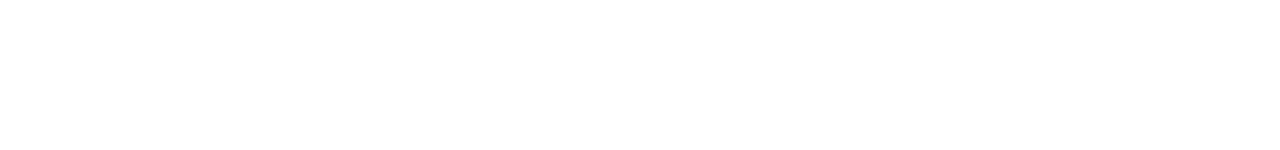
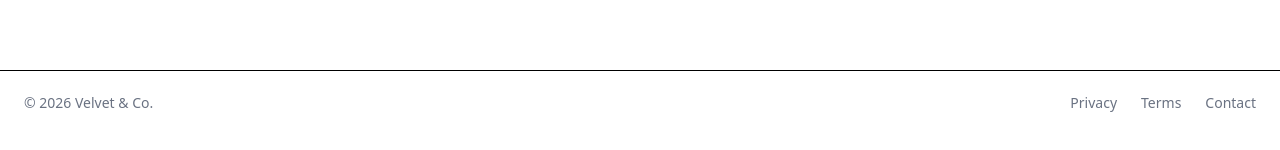
Before and after one commit to albin8800/Velvet-Vine-Frontend, a Next.js app: page / in a window 1280 px wide. Shown: the part 234-384 px from the top of the page. Built offline with nearby package versions, Linux system fonts and the light colour scheme; no server answers.

Commit message:
feat: simple footer added

```diff
--- a/app/layout.js
+++ b/app/layout.js
@@ -2,6 +2,7 @@
 import "./globals.css";
 import { AuthProvider } from "@/context/AuthContext";
 import Header from "@/components/Header";
+import Footer from "@/components/Footer";
 
 const poppins = Poppins({
   subsets: ["latin"],
@@ -24,6 +25,7 @@
           <main>
             {children}
           </main>
+          <Footer />
         </AuthProvider>
       </body>
     </html>
--- /dev/null
+++ b/components/Footer.jsx
@@ -0,0 +1,25 @@
+export default function Footer() {
+  return (
+    <footer className="h-16 border-t bg-white mt-20">
+      <div className="max-w-7xl mx-auto h-full px-6 flex items-center justify-between text-sm text-gray-500">
+
+        <p className="whitespace-nowrap">
+          © {new Date().getFullYear()} Velvet & Co.
+        </p>
+
+        <div className="flex gap-6">
+          <a href="/privacy" className="hover:text-gray-900 transition">
+            Privacy
+          </a>
+          <a href="/terms" className="hover:text-gray-900 transition">
+            Terms
+          </a>
+          <a href="/contact" className="hover:text-gray-900 transition">
+            Contact
+          </a>
+        </div>
+
+      </div>
+    </footer>
+  );
+}
```
